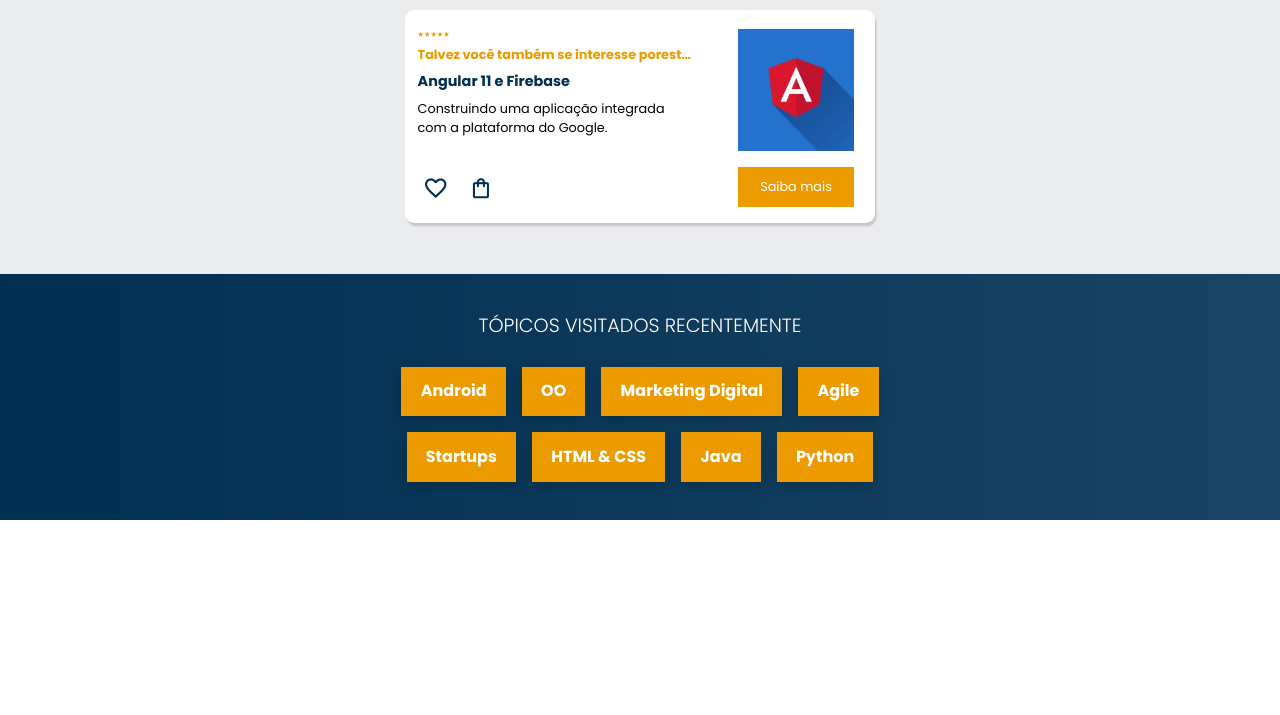
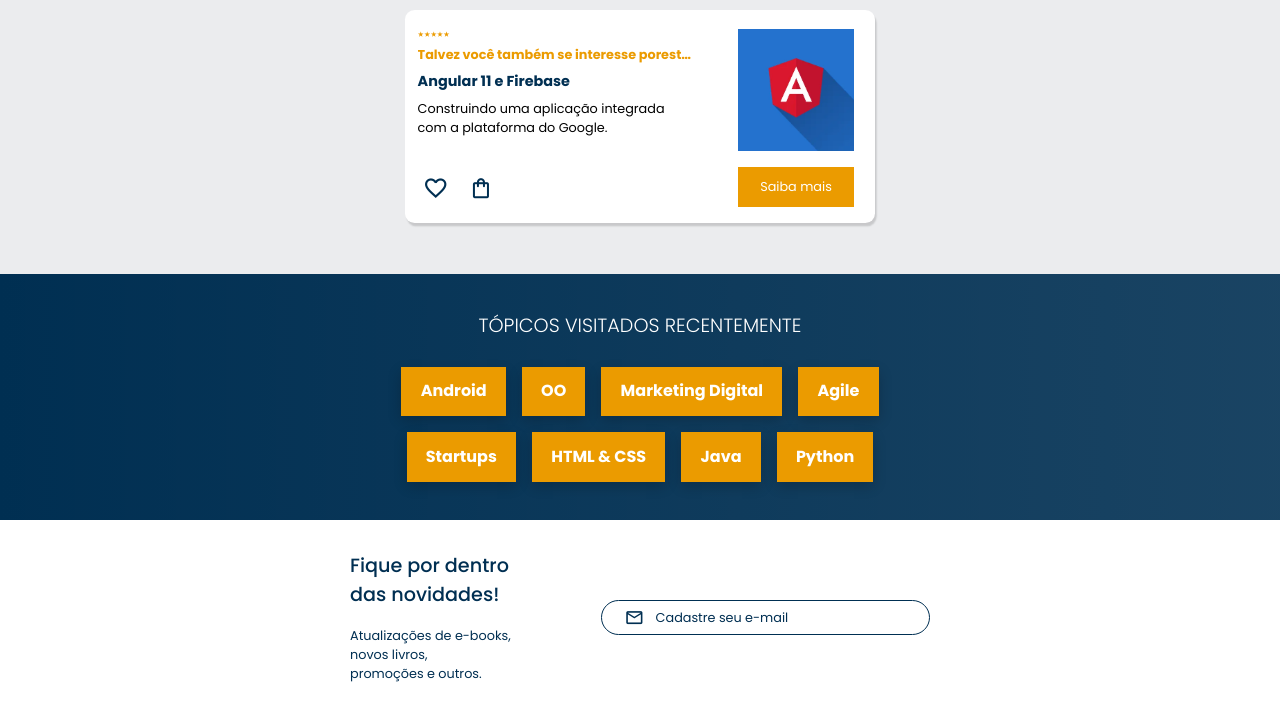
Before and after one commit to jtg-inductions-fe/FE-Amit-Patel-UID00683-UI-Assignment, a website built with Vite: page index.html in a window 1280 px wide. Shown: the part 736-1451 px from the top of the page. Before the commit the page ends 1256 px from the top, so only its background shows below. Built offline with nearby package versions, Linux system fonts and the light colour scheme; a web font is replaced by a local one.

Commit message:
[akp_UI_06] Created Newsletter se ction

```diff
--- a/index.html
+++ b/index.html
@@ -422,6 +422,52 @@
                     </ul>
                 </div>
             </section>
+
+            <!-- newsletter -->
+            <section class="newsletter" aria-labelledby="newsletter-heading">
+                <div class="newsletter__inner">
+                    <!-- Text -->
+                    <div class="newsletter__content">
+                        <h2
+                            id="newsletter-heading"
+                            class="heading--h4 newsletter__title"
+                        >
+                            Fique por dentro das novidades!
+                        </h2>
+                        <p
+                            class="text--parargraph text--paragraph--v2 newsletter__subtitle"
+                        >
+                            Atualizações de e-books, novos livros,<br />
+                            promoções e outros.
+                        </p>
+                    </div>
+
+                    <!-- Email -->
+                    <form
+                        class="newsletter__form"
+                        role="form"
+                        aria-label="Newsletter subscription form"
+                    >
+                        <div class="newsletter__input-wrapper">
+                            <span
+                                class="newsletter__icon icon icon-email"
+                                aria-hidden="true"
+                            ></span>
+
+                            <input
+                                id="newsletter-email"
+                                class="newsletter__input"
+                                type="email"
+                                name="email"
+                                placeholder="Cadastre seu e-mail"
+                                aria-required="true"
+                                required
+                            />
+                        </div>
+                    </form>
+                </div>
+            </section>
+            <div id="extra"></div>
         </main>
 
         <script type="module" src="./src/script/index.js"></script>
--- a/src/styles/layout/_index.scss
+++ b/src/styles/layout/_index.scss
@@ -3,3 +3,4 @@
 @forward './hero';
 @forward './carousel';
 @forward './topics';
+@forward './newsletter';
--- /dev/null
+++ b/src/styles/layout/_newsletter.scss
@@ -0,0 +1,90 @@
+@use '../abstracts/variables' as *;
+@use '../abstracts/mixins' as *;
+
+:root {
+    --color-secondary: #{$color-green-vogue};
+    --color-white: #{$color-full-white};
+    --color-text: #{$color-full-black};
+}
+
+.newsletter {
+    width: 100%;
+    background-color: var(--color-white);
+    overflow-x: hidden;
+    display: flex;
+    align-items: center;
+
+    &__inner {
+        max-width: pxToRem(725);
+        margin-inline: auto;
+        padding: pxToRem(24) pxToRem(24);
+        display: flex;
+        flex-direction: column;
+        gap: pxToRem(16);
+    }
+}
+
+.newsletter__content {
+    display: flex;
+    flex-direction: column;
+    gap: pxToRem(12);
+    color: var(--color-secondary);
+}
+
+input::placeholder {
+    color: $color-green-vogue;
+}
+
+.newsletter__input-wrapper {
+    width: 100%;
+    height: pxToRem(44);
+    display: flex;
+    padding-inline: pxToRem(28);
+    gap: pxToRem(12);
+
+    border-radius: pxToRem(24);
+    background-color: var(--color-white);
+
+    border: 1px solid var(--color-secondary);
+    box-sizing: border-box;
+}
+
+.newsletter__icon {
+    height: 60%;
+    align-self: center;
+    color: var(--color-secondary);
+    font-size: pxToRem(24);
+}
+
+.newsletter__input {
+    flex: 1;
+    border: 0;
+    outline: none;
+    background: transparent;
+    color: var(--color-text);
+    min-width: 0;
+}
+
+@include respond-tablet {
+    .newsletter__inner {
+        padding-block: pxToRem(40);
+        flex-direction: row;
+        align-items: center;
+        justify-content: space-between;
+        gap: pxToRem(90);
+        padding-inline: pxToRem(40);
+    }
+
+    .newsletter__content {
+        gap: pxToRem(20);
+    }
+}
+
+@include respond-desktop {
+    .newsletter__inner {
+        max-width: pxToRem(775);
+        width: pxToRem(775);
+        padding-block: pxToRem(80);
+        gap: pxToRem(10);
+    }
+}
```
